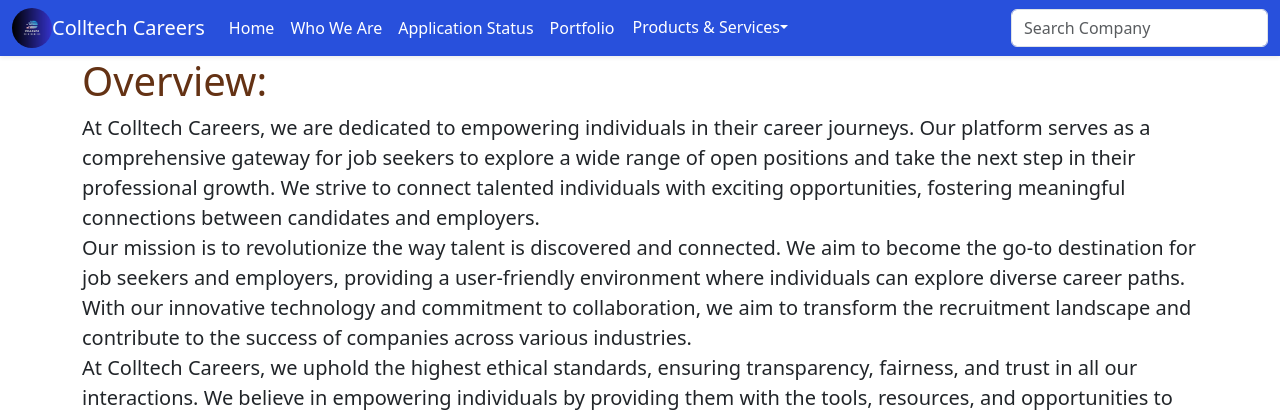
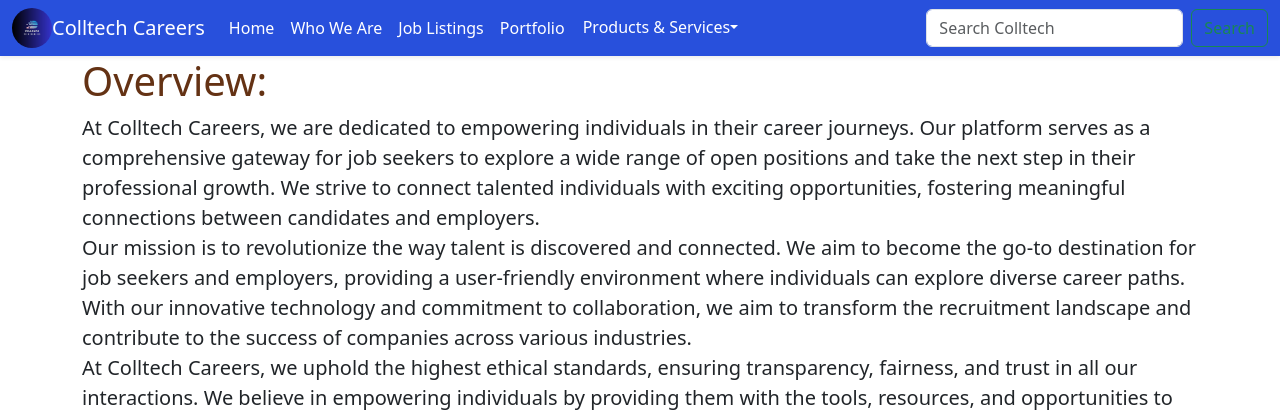
Before and after one commit to Collincehals/Colltech-Careers, a Flask app: page /about/ in a window 1280 px wide. Shown: the top 415 px of the page. Run offline with Flask 3, Linux system fonts and the light colour scheme; some libraries are stand-ins or nearby versions.

Commit message:
some few changes

```diff
--- a/app.py
+++ b/app.py
@@ -1,4 +1,4 @@
-from flask import Flask, render_template, request
+from flask import Flask, render_template, request,redirect
 
 app = Flask(__name__)
 
@@ -6,7 +6,7 @@ app = Flask(__name__)
 JOBS= [
 {
   'id':1,
-  'title':"Software Engineer",
+  'title':"Full-Stack Engineer",
   'location':'Nairobi, Kenya',
   'job requirements': 'Entry Level',
   'Salary':'KShs.59,000'
@@ -27,14 +27,14 @@ JOBS= [
 },
 {
   'id':4,
-  'title':"Senior HR Practioner",
+  'title':"Software Engineer",
   'location':'Nairobi, Kenya',
   'job requirements': 'Minimum 10 years Experience',
   'Salary':'KShs.130,000'
 },
 {
   'id':5,
-  'title':"Full-Stack Engineer",
+  'title':"Back-End Engineer",
   'location':'Remote',
   'job requirements': 'Entry Level',
   'Salary':'$59,000'
--- a/templates/nav.html
+++ b/templates/nav.html
@@ -1,4 +1,5 @@
  <nav class="navbar navbar-expand-lg navbar-dark shadow-sm fixed-top" style="background-color:rgb(40,80,220);" aria-label="Fifth navbar example">
+
     <div class="container-fluid">
       <img src="/static/logo1.png" alt="" width="40" height="40" style="border-radius:2000px">
       <a class="navbar-brand" href="https://colltech-careers--collincehals.repl.co">Colltech Careers</a>
@@ -15,7 +16,7 @@
             <a class="nav-link" href="https://colltech-careers--collincehals.repl.co/about/"  style="color: rgb(255,255,255)">Who We Are</a>
           </li>
           <li class="nav-item">
-            <a class="nav-link" href="#"  style="color: rgb(255,255,255)">Application Status</a>
+            <a class="nav-link" href="#"  style="color: rgb(255,255,255)">Job Listings</a>
           </li>
           <li class="nav-item">
             <a class="nav-link" href="https://colltech-careers--collincehals.repl.co/portfolio"  style="color: rgb(255,255,255)">Portfolio</a>
@@ -24,8 +25,8 @@
   <a class="btn dropdown-toggle dropdown-toggle-split " role="button" data-bs-toggle="dropdown" aria-expanded="false" style="color: rgb(255,255,255)">Products & Services</a>
   <ul class="dropdown-menu" style="background-color:rgb(240, 192,0)">
     <li><a class="dropdown-item" href="#">All Products</a></li>
-    <li><a class="dropdown-item" href="#">Open Positions</a></li>
-    <li><a class="dropdown-item" href="#">Careers</a></li>
+    <li><a class="dropdown-item" href="#">Application Status</a></li>
+    <li><a class="dropdown-item" href="#">Careers at Colltech</a></li>
     <li><a class="dropdown-item" href="#">Application Status</a></li>
     <li><a class="dropdown-item" href="https://colltech-careers--collincehals.repl.co/faqs">FAQs</a></li>
   </ul>
@@ -35,10 +36,37 @@
 </li>
           </li>
         </ul>
-        <form role="search">
-          <input class="form-control" type="search" placeholder="Search Company" aria-label="Search">
-        </form>
+        <form class="d-flex" role="search">
+        <input class="form-control me-2" type="search" placeholder="Search Colltech" aria-label="Search">
+        <button class="btn btn-outline-success" type="submit">Search</button>
+      </form>
+
+
       </div>
     </div>
   </nav>
   <div style="height:57px"></div>
+
+
+
+
+
+
+
+
+
+
+
+  <script>
+  function performSearch(event) {
+    event.preventDefault(); // Prevent the form from submitting and refreshing the page
+    var searchInput = document.getElementById('searchInput');
+    var searchTerm = searchInput.value;
+
+    // Perform the search operation using the search term
+    // You can use AJAX to send a request to a server-side script and retrieve search results
+
+    // Example: Display an alert with the search term
+    alert('Searching for: ' + searchTerm);
+  }
+</script>
```
Also changed, not shown: 6 other files.
